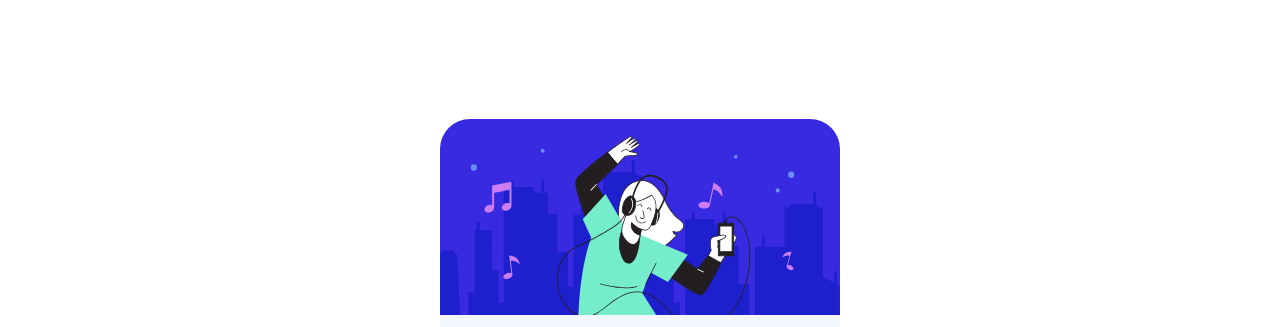
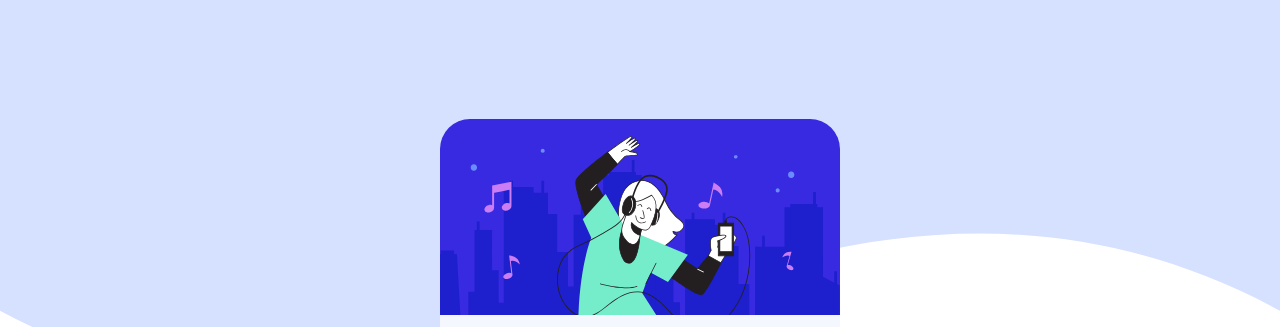
Before and after one commit to Gokul788/order-summary-project, a plain HTML site: page index.html in a window 1280 px wide. Shown: the top 327 px of the page. Drawn offline with Linux system fonts and the light colour scheme.

Commit message:
html css

```diff
--- a/style.css
+++ b/style.css
@@ -154,7 +154,7 @@
 
     }
     body{
-        background: url('/assets//images/pattern-background-desktop.svg');
+        background: url('/assets/images/pattern-background-desktop.svg');
         background-repeat: no-repeat;
         background-size: contain;
 
```
